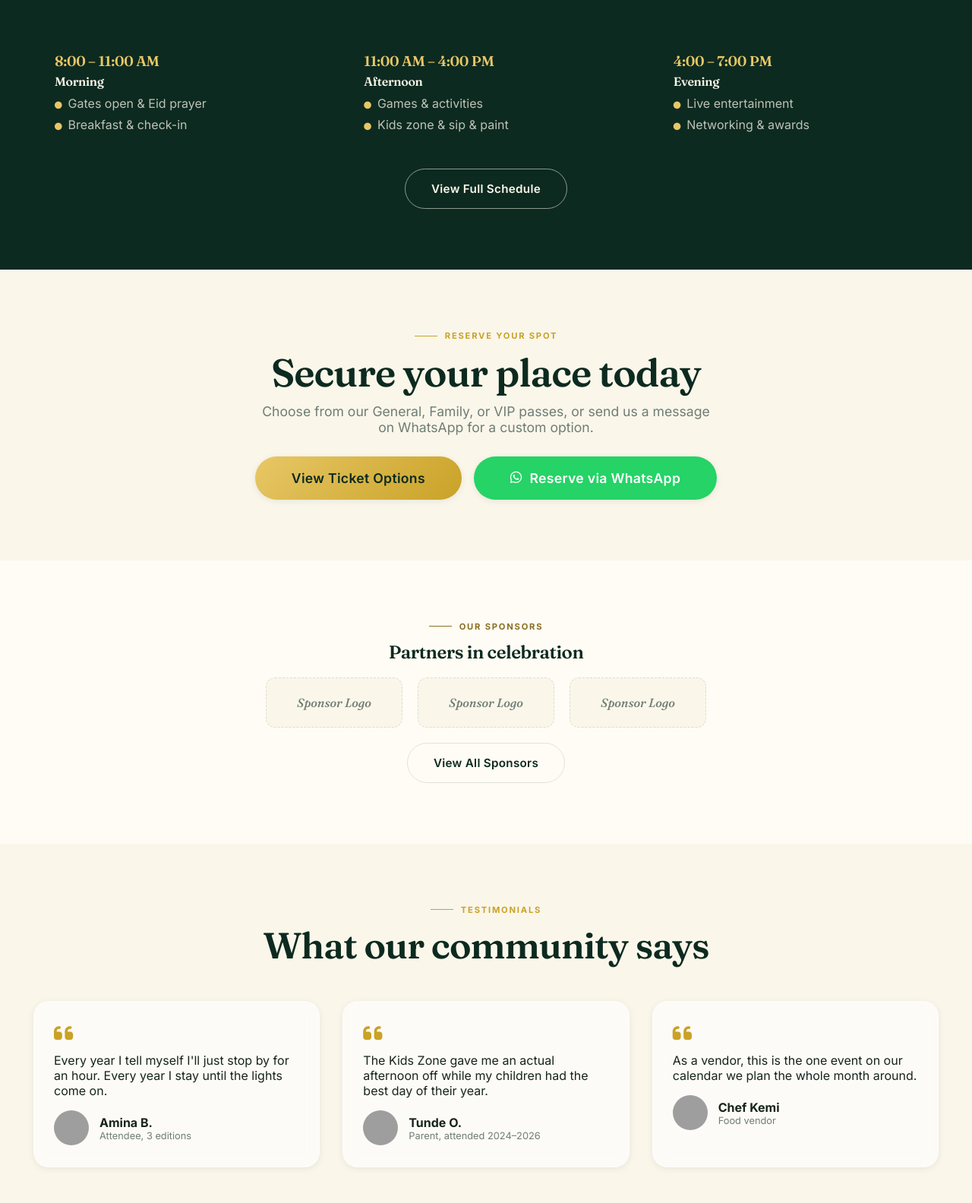
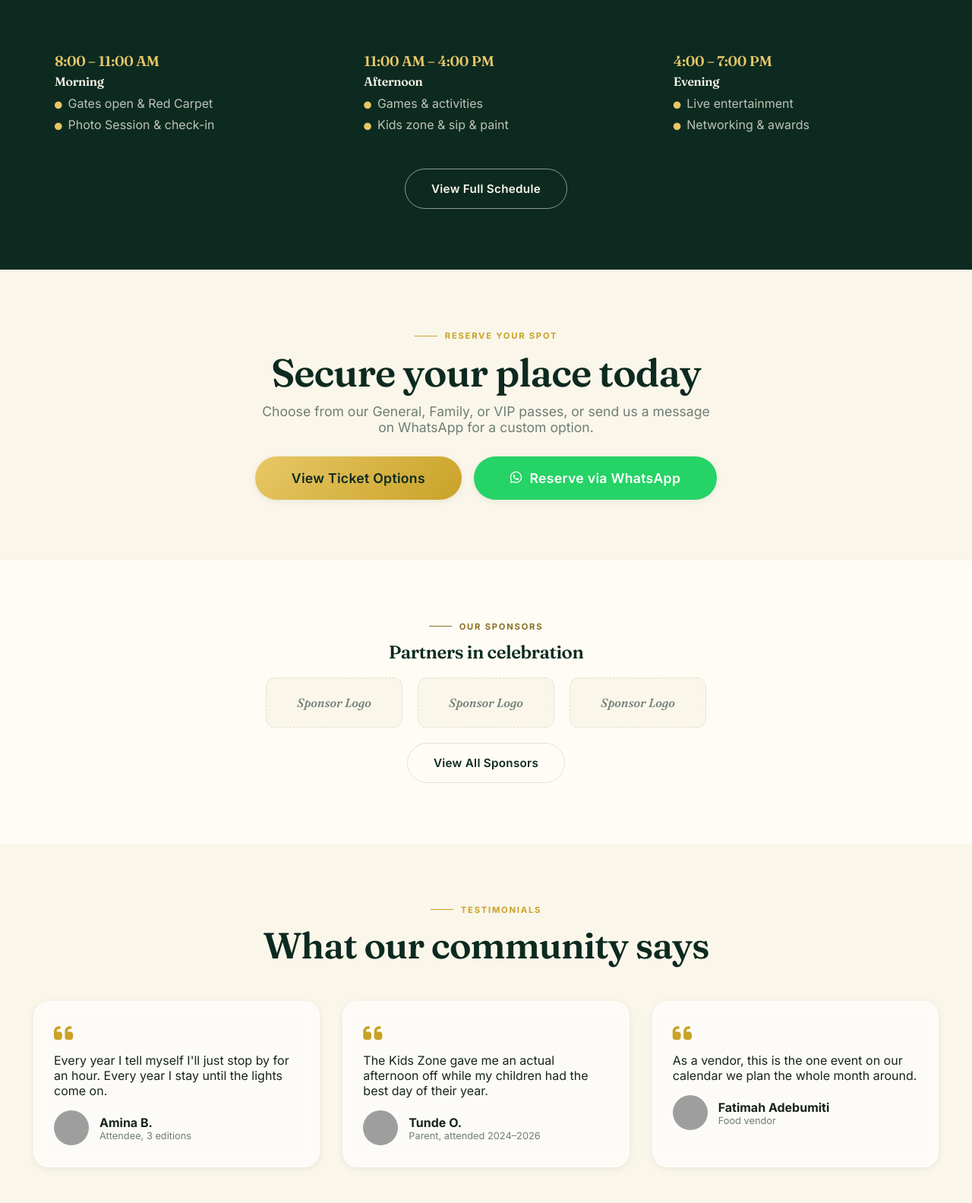
Before and after one commit to seaweb007/eid-picnic, a plain HTML site: page index.html in a window 1280 px wide. Shown: the part 3862-5446 px from the top of the page at 76% size. Drawn offline with Linux system fonts and the light colour scheme; grey boxes are pictures that could not be loaded.

Commit message:
Update schedule and testimonials sections in index.html

```diff
--- a/index.html
+++ b/index.html
@@ -130,7 +130,7 @@
   <div class="container">
     <div class="section-head on-dark" data-aos="fade-up"><div class="eyebrow">Schedule</div><h2>From morning to evening</h2></div>
     <div class="grid-3">
-      <div class="card-dark" data-aos="fade-up"><h3 style="color:var(--gold-light);">8:00 &ndash; 11:00 AM</h3><h4 style="color:var(--ivory); margin-top:8px;">Morning</h4><ul style="list-style:none; color:rgba(250,246,234,.75); display:grid; gap:8px; margin-top:10px;"><li><i class="fa-solid fa-circle" style="color:var(--gold-light); font-size:.6rem; margin-right:8px;"></i>Gates open &amp; Eid prayer</li><li><i class="fa-solid fa-circle" style="color:var(--gold-light); font-size:.6rem; margin-right:8px;"></i>Breakfast &amp; check-in</li></ul></div>
+      <div class="card-dark" data-aos="fade-up"><h3 style="color:var(--gold-light);">8:00 &ndash; 11:00 AM</h3><h4 style="color:var(--ivory); margin-top:8px;">Morning</h4><ul style="list-style:none; color:rgba(250,246,234,.75); display:grid; gap:8px; margin-top:10px;"><li><i class="fa-solid fa-circle" style="color:var(--gold-light); font-size:.6rem; margin-right:8px;"></i>Gates open &amp; Red Carpet</li><li><i class="fa-solid fa-circle" style="color:var(--gold-light); font-size:.6rem; margin-right:8px;"></i>Photo Session &amp; check-in</li></ul></div>
       <div class="card-dark" data-aos="fade-up" data-aos-delay="100"><h3 style="color:var(--gold-light);">11:00 AM &ndash; 4:00 PM</h3><h4 style="color:var(--ivory); margin-top:8px;">Afternoon</h4><ul style="list-style:none; color:rgba(250,246,234,.75); display:grid; gap:8px; margin-top:10px;"><li><i class="fa-solid fa-circle" style="color:var(--gold-light); font-size:.6rem; margin-right:8px;"></i>Games &amp; activities</li><li><i class="fa-solid fa-circle" style="color:var(--gold-light); font-size:.6rem; margin-right:8px;"></i>Kids zone &amp; sip &amp; paint</li></ul></div>
       <div class="card-dark" data-aos="fade-up" data-aos-delay="200"><h3 style="color:var(--gold-light);">4:00 &ndash; 7:00 PM</h3><h4 style="color:var(--ivory); margin-top:8px;">Evening</h4><ul style="list-style:none; color:rgba(250,246,234,.75); display:grid; gap:8px; margin-top:10px;"><li><i class="fa-solid fa-circle" style="color:var(--gold-light); font-size:.6rem; margin-right:8px;"></i>Live entertainment</li><li><i class="fa-solid fa-circle" style="color:var(--gold-light); font-size:.6rem; margin-right:8px;"></i>Networking &amp; awards</li></ul></div>
     </div>
@@ -170,7 +170,7 @@
     <div class="grid-3">
       <div class="card-glass" data-aos="fade-up"><i class="fa-solid fa-quote-left" style="font-size:1.8rem; color:var(--gold);"></i><p style="color:var(--ink-text); margin:10px 0 16px;">Every year I tell myself I'll just stop by for an hour. Every year I stay until the lights come on.</p><div style="display:flex; align-items:center; gap:14px;"><img src="https://i.pravatar.cc/80?img=12" alt="" style="width:46px; height:46px; border-radius:50%; object-fit:cover;"><div><strong>Amina B.</strong><span style="color:var(--mist);font-size:.8rem;display:block;">Attendee, 3 editions</span></div></div></div>
       <div class="card-glass" data-aos="fade-up" data-aos-delay="60"><i class="fa-solid fa-quote-left" style="font-size:1.8rem; color:var(--gold);"></i><p style="color:var(--ink-text); margin:10px 0 16px;">The Kids Zone gave me an actual afternoon off while my children had the best day of their year.</p><div style="display:flex; align-items:center; gap:14px;"><img src="https://i.pravatar.cc/80?img=32" alt="" style="width:46px; height:46px; border-radius:50%; object-fit:cover;"><div><strong>Tunde O.</strong><span style="color:var(--mist);font-size:.8rem;display:block;">Parent, attended 2024&ndash;2026</span></div></div></div>
-      <div class="card-glass" data-aos="fade-up" data-aos-delay="120"><i class="fa-solid fa-quote-left" style="font-size:1.8rem; color:var(--gold);"></i><p style="color:var(--ink-text); margin:10px 0 16px;">As a vendor, this is the one event on our calendar we plan the whole month around.</p><div style="display:flex; align-items:center; gap:14px;"><img src="https://i.pravatar.cc/80?img=45" alt="" style="width:46px; height:46px; border-radius:50%; object-fit:cover;"><div><strong>Chef Kemi</strong><span style="color:var(--mist);font-size:.8rem;display:block;">Food vendor</span></div></div></div>
+      <div class="card-glass" data-aos="fade-up" data-aos-delay="120"><i class="fa-solid fa-quote-left" style="font-size:1.8rem; color:var(--gold);"></i><p style="color:var(--ink-text); margin:10px 0 16px;">As a vendor, this is the one event on our calendar we plan the whole month around.</p><div style="display:flex; align-items:center; gap:14px;"><img src="https://i.pravatar.cc/80?img=45" alt="" style="width:46px; height:46px; border-radius:50%; object-fit:cover;"><div><strong>Fatimah Adebumiti</strong><span style="color:var(--mist);font-size:.8rem;display:block;">Food vendor</span></div></div></div>
     </div>
   </div>
 </section>
```
